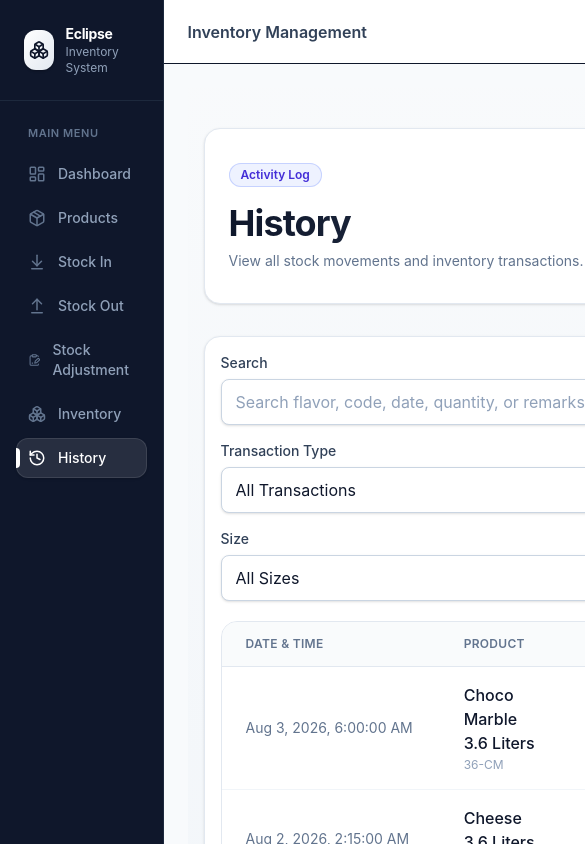
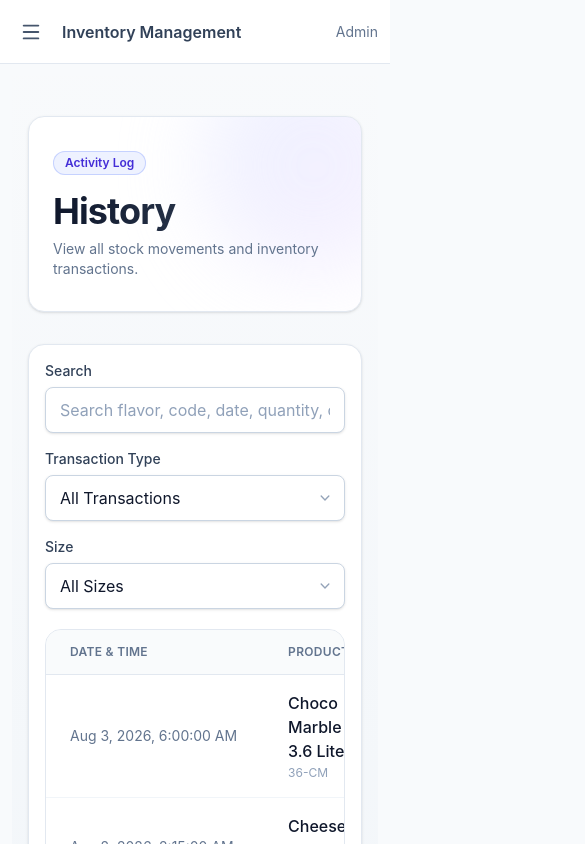
Before and after one commit to juvelasquez-dev/eclipse-inventory-system, a React (Vite) app: page /history in a window 390 px wide. Shown: the top 844 px of the page, 585 px wide, since content can reach past the window. Built offline with nearby package versions, Linux system fonts and the light colour scheme.

Commit message:
Make application responsive

```diff
--- a/src/components/layout/MainLayout.tsx
+++ b/src/components/layout/MainLayout.tsx
@@ -1,16 +1,27 @@
+import { useState } from "react";
 import { Outlet } from "react-router-dom";
 import Sidebar from "./Sidebar";
 import Topbar from "./Topbar";
 
 export default function MainLayout() {
+  const [sidebarOpen, setSidebarOpen] =
+    useState(false);
+
   return (
-    <div className="flex min-h-screen">
-      <Sidebar />
+    <div className="flex min-h-screen overflow-x-hidden">
+      <Sidebar
+        open={sidebarOpen}
+        onClose={() => setSidebarOpen(false)}
+      />
 
-      <div className="flex-1">
-        <Topbar />
+      <div className="min-w-0 flex-1">
+        <Topbar
+          onMenuClick={() =>
+            setSidebarOpen(true)
+          }
+        />
 
-        <main className="p-6">
+        <main className="p-3 sm:p-4 md:p-6">
           <Outlet />
         </main>
       </div>
--- a/src/components/layout/Sidebar.tsx
+++ b/src/components/layout/Sidebar.tsx
@@ -6,6 +6,7 @@ import {
   ClipboardPenLine,
   Boxes,
   History,
+  X,
 } from "lucide-react";
 import { NavLink } from "react-router-dom";
 
@@ -47,11 +48,44 @@ const menuItems = [
   },
 ];
 
-export default function Sidebar() {
+interface SidebarProps {
+  open: boolean;
+  onClose: () => void;
+}
+
+export default function Sidebar({
+  open,
+  onClose,
+}: SidebarProps) {
   return (
-    <aside className="flex min-h-screen w-64 flex-col border-r border-slate-800 bg-slate-900">
+    <>
+      {/* Mobile overlay */}
+      {open && (
+        <button
+          type="button"
+          aria-label="Close navigation"
+          onClick={onClose}
+          className="fixed inset-0 z-40 bg-slate-950/50 md:hidden"
+        />
+      )}
+
+      <aside
+        className={`
+          fixed inset-y-0 left-0 z-50
+          flex w-64 flex-col
+          border-r border-slate-800
+          bg-slate-900
+          transition-transform duration-200
+          md:static md:z-auto md:translate-x-0
+          ${
+            open
+              ? "translate-x-0"
+              : "-translate-x-full"
+          }
+        `}
+      >
         {/* Logo / Brand */}
-      <div className="border-b border-slate-800 px-6 py-6">
+        <div className="flex items-center justify-between border-b border-slate-800 px-6 py-6">
           <div className="flex items-center gap-3">
             <div className="relative flex h-10 w-10 items-center justify-center rounded-xl bg-gradient-to-br from-white to-slate-200 text-slate-900 shadow-sm shadow-black/20">
               <Boxes size={20} />
@@ -67,6 +101,16 @@ export default function Sidebar() {
               </p>
             </div>
           </div>
+
+          {/* Mobile close button */}
+          <button
+            type="button"
+            onClick={onClose}
+            aria-label="Close navigation"
+            className="rounded-lg p-2 text-slate-400 transition hover:bg-white/5 hover:text-white md:hidden"
+          >
+            <X size={20} />
+          </button>
         </div>
 
         {/* Navigation */}
@@ -83,6 +127,7 @@ export default function Sidebar() {
                 <NavLink
                   key={item.path}
                   to={item.path}
+                  onClick={onClose}
                   className={({ isActive }) =>
                     `group relative flex items-center gap-3 rounded-xl px-3 py-2.5 text-sm font-medium transition-all duration-150 ${
                       isActive
@@ -127,5 +172,6 @@ export default function Sidebar() {
           </p>
         </div>
       </aside>
+    </>
   );
 }
--- a/src/components/layout/Topbar.tsx
+++ b/src/components/layout/Topbar.tsx
@@ -1,11 +1,31 @@
-export default function Topbar() {
+import { Menu } from "lucide-react";
+
+interface TopbarProps {
+  onMenuClick: () => void;
+}
+
+export default function Topbar({
+  onMenuClick,
+}: TopbarProps) {
   return (
-    <header className="h-16 bg-white border-b flex items-center justify-between px-6">
-      <h2 className="font-semibold text-slate-700">
-        Inventory Management
-      </h2>
+    <header className="flex h-16 items-center justify-between border-b border-slate-200 bg-white px-3 sm:px-4 md:px-6">
+      <div className="flex min-w-0 items-center gap-3">
+        {/* Mobile menu button */}
+        <button
+          type="button"
+          onClick={onMenuClick}
+          aria-label="Open navigation"
+          className="rounded-lg p-2 text-slate-600 transition hover:bg-slate-100 md:hidden"
+        >
+          <Menu size={22} />
+        </button>
 
-      <div className="text-sm text-slate-500">
+        <h2 className="truncate font-semibold text-slate-700">
+          Inventory Management
+        </h2>
+      </div>
+
+      <div className="shrink-0 text-sm text-slate-500">
         Admin
       </div>
     </header>
--- a/src/components/ui/Modal.tsx
+++ b/src/components/ui/Modal.tsx
@@ -18,25 +18,29 @@ export default function Modal({
 
   return (
     <div
-      className="fixed inset-0 z-50 flex items-center justify-center bg-slate-900/50 backdrop-blur-sm p-4 animate-in fade-in duration-150"
+      className="fixed inset-0 z-50 flex items-center justify-center overflow-y-auto bg-slate-900/50 p-3 backdrop-blur-sm sm:p-4 animate-in fade-in duration-150"
       onClick={onClose}
     >
       <div
-        className="w-full max-w-lg rounded-2xl bg-white shadow-2xl shadow-slate-900/20 ring-1 ring-slate-900/5"
+        className="my-4 w-full max-w-lg overflow-hidden rounded-2xl bg-white shadow-2xl shadow-slate-900/20 ring-1 ring-slate-900/5 sm:my-8"
         onClick={(e) => e.stopPropagation()}
       >
-        <div className="flex items-center justify-between border-b border-slate-100 px-6 py-5">
-          <h2 className="text-lg font-semibold tracking-tight text-slate-900">{title}</h2>
+        <div className="flex items-center justify-between border-b border-slate-100 px-4 py-4 sm:px-6 sm:py-5">
+          <h2 className="text-lg font-semibold tracking-tight text-slate-900">
+            {title}
+          </h2>
 
           <button
+            type="button"
             onClick={onClose}
+            aria-label="Close modal"
             className="rounded-full p-1.5 text-slate-400 transition-colors hover:bg-slate-100 hover:text-slate-600"
           >
             <X size={18} />
           </button>
         </div>
 
-        <div className="px-6 py-5">
+        <div className="max-h-[calc(100vh-8rem)] overflow-y-auto px-4 py-4 sm:px-6 sm:py-5">
           {children}
         </div>
       </div>
```
Lines whose indentation alone changed are shown as unchanged.
